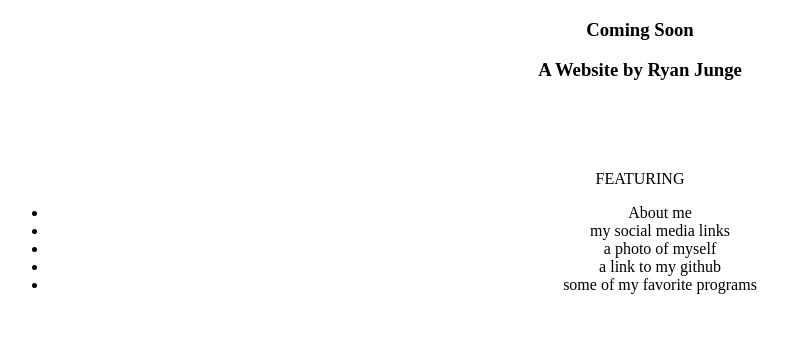
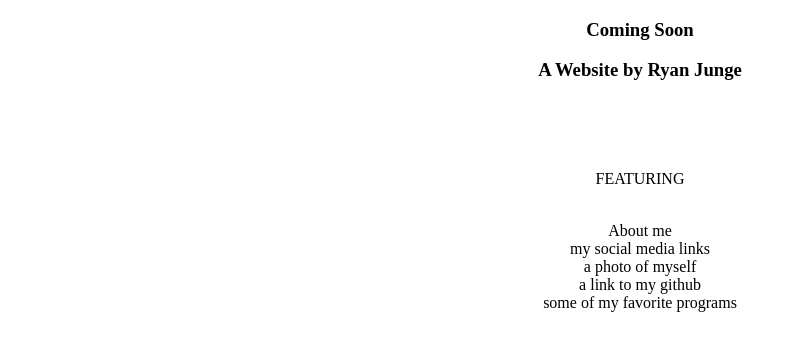
Before and after one commit to Ryguy1995/rjungedevsite, a plain HTML site: page index.html in a window 1280 px wide. Shown: the whole page, without its empty margins (0-788 px from the left). Drawn offline with Linux system fonts and the light colour scheme.

Commit message:
Update index.html

```diff
--- a/index.html
+++ b/index.html
@@ -15,12 +15,11 @@
 
     <br> <br> <br>
           <p> FEATURING </p>
-<ul>
-    <li>About me </li>
-    <li> my social media links </li>
-    <li> a photo of myself </li>
-    <li> a link to my github </li>
-    <li> some of my favorite programs </li>
+
+    <br>About me
+    <br>my social media links
+    <br>a photo of myself
+    <br> a link to my github
+    <br> some of my favorite programs
      </center>
-<ul>
 <html>
```
